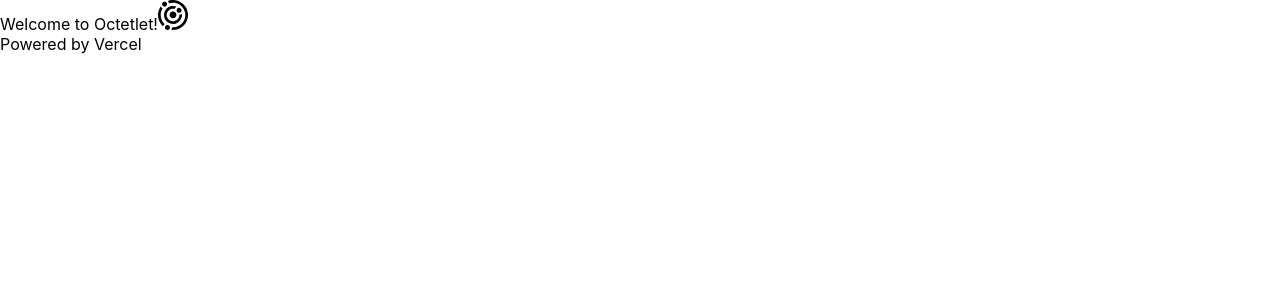
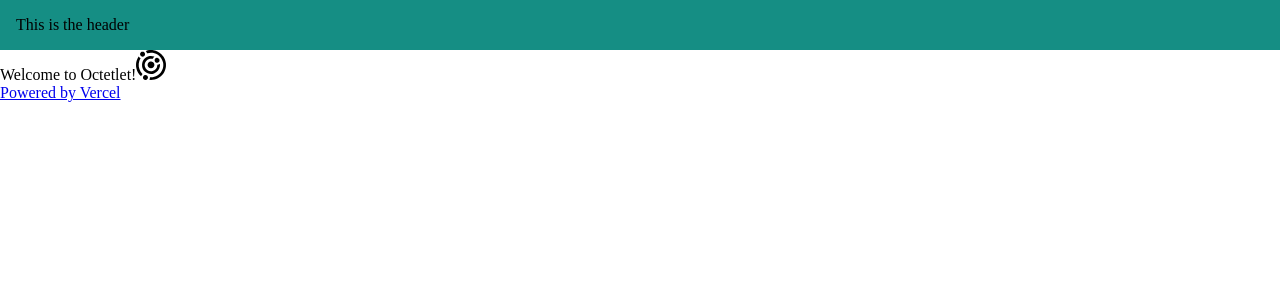
Before and after one commit to EjPlatzer/octetlet, a Next.js app: page / in a window 1280 px wide. Shown: the top 300 px of the page. Built offline with nearby package versions, Linux system fonts and the light colour scheme.

Commit message:
Add support for styled-components

```diff
--- a/package.json
+++ b/package.json
@@ -10,6 +10,10 @@
   "dependencies": {
     "next": "10.0.9",
     "react": "17.0.2",
-    "react-dom": "17.0.2"
+    "react-dom": "17.0.2",
+    "styled-components": "^5.2.1"
+  },
+  "devDependencies": {
+    "babel-plugin-styled-components": "^1.12.0"
   }
 }
--- /dev/null
+++ b/src/components/Header/index.js
@@ -0,0 +1,6 @@
+import styled from 'styled-components';
+
+export const Header = styled.div`
+    background: ${(props) => props.theme.palette.primary};
+    padding: 1em;
+`;
--- a/src/pages/_app.js
+++ b/src/pages/_app.js
@@ -1,7 +1,32 @@
-import '../styles/globals.css'
+import { createGlobalStyle, ThemeProvider } from 'styled-components';
+
+const GlobalStyle = createGlobalStyle`
+body {
+    margin: 0;
+    padding: 0;
+    box-sizing: border-box;
+  }
+`;
+
+const theme = {
+    palette: {
+        primary: '#158e84',
+        secondary: '#9ccc66',
+        error: '#E44C65',
+        background: '#333333',
+        text: '#f6f7fc',
+    },
+};
 
 function MyApp({ Component, pageProps }) {
-  return <Component {...pageProps} />
+    return (
+        <>
+            <GlobalStyle />
+            <ThemeProvider theme={theme}>
+                <Component {...pageProps} />
+            </ThemeProvider>
+        </>
+    );
 }
 
-export default MyApp
+export default MyApp;
--- /dev/null
+++ b/src/pages/_document.js
@@ -0,0 +1,30 @@
+import Document from 'next/document';
+import { ServerStyleSheet } from 'styled-components';
+
+export default class MyDocument extends Document {
+    static async getInitialProps(ctx) {
+        const sheet = new ServerStyleSheet();
+        const originalRenderPage = ctx.renderPage;
+
+        try {
+            ctx.renderPage = () =>
+                originalRenderPage({
+                    enhanceApp: (App) => (props) =>
+                        sheet.collectStyles(<App {...props} />),
+                });
+
+            const initialProps = await Document.getInitialProps(ctx);
+            return {
+                ...initialProps,
+                styles: (
+                    <>
+                        {initialProps.styles}
+                        {sheet.getStyleElement()}
+                    </>
+                ),
+            };
+        } finally {
+            sheet.seal();
+        }
+    }
+}
--- a/src/pages/index.js
+++ b/src/pages/index.js
@@ -1,5 +1,6 @@
 import Head from 'next/head';
 import Image from 'next/image';
+import { Header } from '../components/Header';
 
 export default function Home() {
     return (
@@ -35,6 +36,10 @@ export default function Home() {
                 <meta name="theme-color" content="#158e84" />
             </Head>
 
+            <header>
+                <Header>This is the header </Header>
+            </header>
+
             <main>
                 Welcome to Octetlet!
                 <Image src="/octetlet-loader.svg" height={30} width={30} />
--- a/src/styles/globals.css
+++ /dev/null
@@ -1,16 +0,0 @@
-html,
-body {
-  padding: 0;
-  margin: 0;
-  font-family: -apple-system, BlinkMacSystemFont, Segoe UI, Roboto, Oxygen,
-    Ubuntu, Cantarell, Fira Sans, Droid Sans, Helvetica Neue, sans-serif;
-}
-
-a {
-  color: inherit;
-  text-decoration: none;
-}
-
-* {
-  box-sizing: border-box;
-}
```
Also changed, not shown: .babelrc (added), 1 other file (tests, documents, lock files or other folders).
